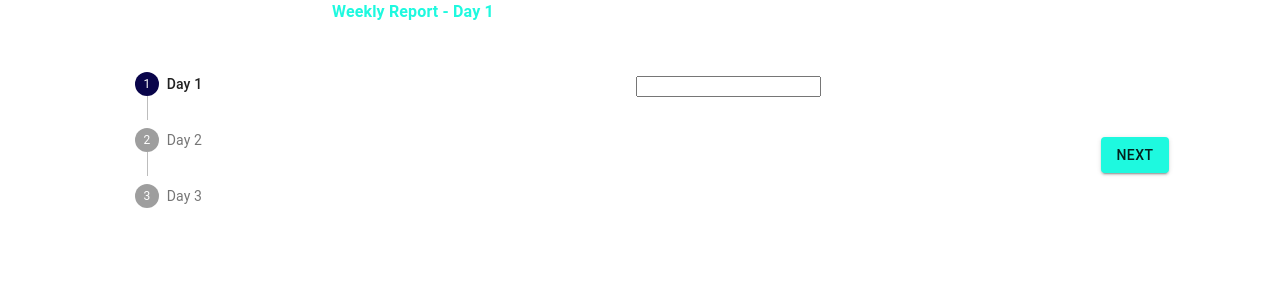
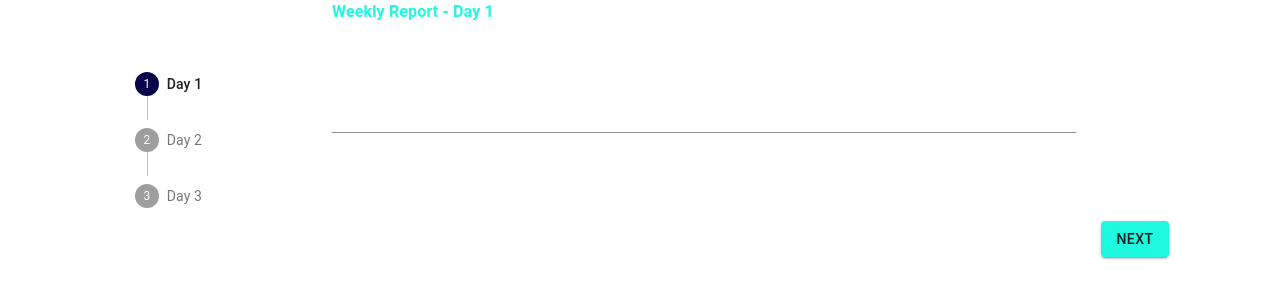
Before and after one commit to pr1m0x-challenges/planetly, a React (Create React App) app: page / in a window 1280 px wide. Shown: the top 300 px of the page. Built offline with nearby package versions, Linux system fonts and the light colour scheme.

Commit message:
implemented TextField Component

```diff
--- a/src/Components/MultiStepForm/FormStepPage.tsx
+++ b/src/Components/MultiStepForm/FormStepPage.tsx
@@ -1,9 +1,28 @@
-import { FC, ReactElement } from 'react';
+import { FC, ReactElement, useEffect } from 'react';
 import { Typography, Grid } from '@material-ui/core';
-import { IProps } from '../../interfaces/interfaces';
+import { IProps, IFormDataIndex } from '../../interfaces/interfaces';
+import { TextInput } from '../../Components/TextInput';
 
 export const FormStepPage: FC<IProps> = (props): ReactElement => {
-  const { pageStep, formData } = props;
+  const { pageStep, formData, setFormData } = props;
+
+  useEffect(() => {
+    const formDataHC: IFormDataIndex = { ...formData };
+    if (formDataHC[pageStep]) return;
+    formDataHC[pageStep] = { mwh: '' };
+
+    if (setFormData) {
+      setFormData(formDataHC);
+    }
+  }, [pageStep]);
+
+  const handleChange = (value: any, name?: any) => {
+    const formDataHC: IFormDataIndex = { ...formData };
+    formDataHC[pageStep][name] = value;
+    if (setFormData) {
+      setFormData(formDataHC);
+    }
+  };
 
   return (
     <>
@@ -14,7 +33,7 @@ export const FormStepPage: FC<IProps> = (props): ReactElement => {
         <Grid item>
           <Typography style={{ color: 'white' }} variant="h4" gutterBottom>
             Weekly Report - Day
-            <input type="text" />
+            <TextInput pageStep={pageStep} formData={formData} handleChange={handleChange} />
             Weekly Report
           </Typography>
         </Grid>
--- a/src/Components/MultiStepForm/MultiStepForm.tsx
+++ b/src/Components/MultiStepForm/MultiStepForm.tsx
@@ -7,8 +7,8 @@ import { FormStepPage } from './FormStepPage';
 const useStyles = FormStyles();
 const steps = ['Day 1', 'Day 2', 'Day 3'];
 
-const getStepContent = (pageStep: number, formData: object): ReactElement => {
-  return <FormStepPage pageStep={pageStep} formData={formData} />;
+const getStepContent = (pageStep: number, formData: any, setFormData: Function): ReactElement => {
+  return <FormStepPage pageStep={pageStep} formData={formData} setFormData={setFormData} />;
 };
 
 export default function MultiStepForm() {
@@ -47,7 +47,7 @@ export default function MultiStepForm() {
                 </Paper>
               </Grid>
               <Grid item md={12} lg={8}>
-                {getStepContent(activeStep, formData)}
+                {getStepContent(activeStep, formData, setFormData)}
 
                 <div className={classes.buttons}>
                   {activeStep !== 0 && (
--- a/src/Components/TextInput.tsx
+++ b/src/Components/TextInput.tsx
@@ -3,7 +3,7 @@ import { TextField } from '@material-ui/core';
 import { IProps } from '../interfaces/interfaces';
 
 export const TextInput: FC<IProps> = (props): ReactElement => {
-  const { formData, pageStep } = props;
+  const { formData, pageStep, handleChange } = props;
 
   return (
     <TextField
@@ -11,9 +11,10 @@ export const TextInput: FC<IProps> = (props): ReactElement => {
       inputProps={{ 'aria-label': 'Without label' }}
       required
       fullWidth
+      value={formData[pageStep]?.mwh || ''}
       autoComplete="off"
       onKeyDown={(key: any) => {
-        console.log('hello');
+        console.log(formData[pageStep].mwh);
       }}
     />
   );
```
Also changed, not shown: src/interfaces/interfaces.ts (+13 -1 lines).
